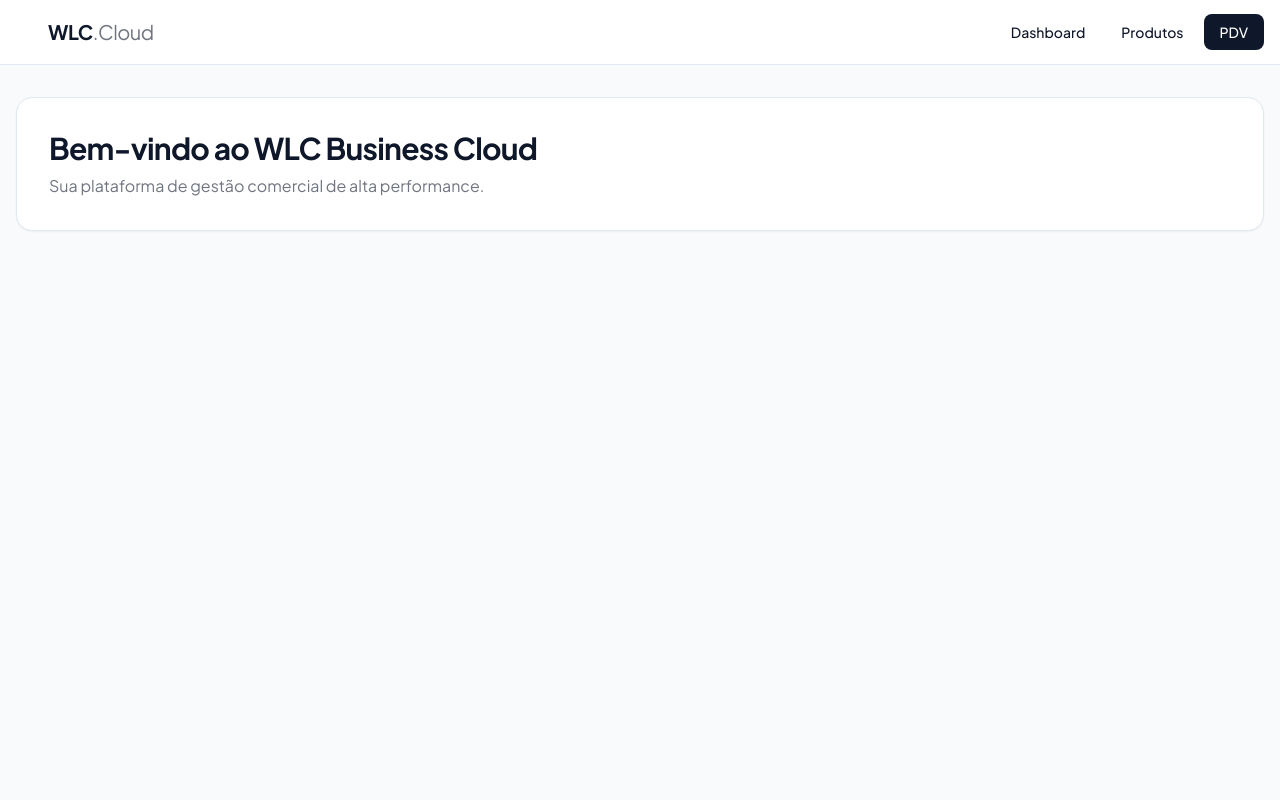
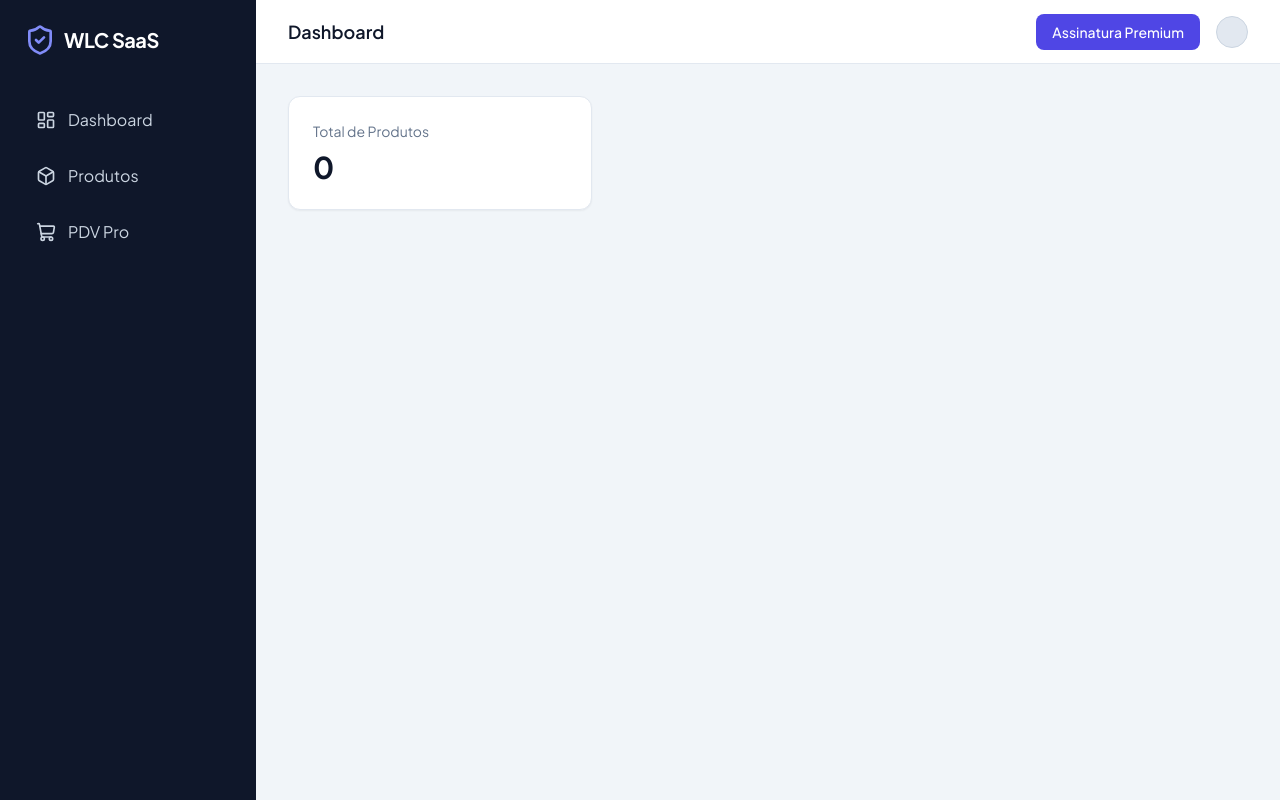
Before and after one commit to wlcpaim/sistema-profissional, a plain HTML site: page index.html in a window 1280 px wide. Drawn offline with nearby package versions, Linux system fonts and the light colour scheme.

Commit message:
Transformação para layout de Dashboard SaaS moderno. Inclui Sidebar lateral, estrutura de navegação centralizada, design System aprimorado e estados de interface (vazio/carregado).

```diff
--- a/index.html
+++ b/index.html
@@ -3,7 +3,7 @@
 <head>
     <meta charset="UTF-8">
     <meta name="viewport" content="width=device-width, initial-scale=1.0">
-    <title>WLC Business Cloud</title>
+    <title>WLC SaaS Control | Dashboard</title>
     <script src="https://cdn.tailwindcss.com"></script>
     <script src="https://unpkg.com/lucide@latest"></script>
     <link href="https://fonts.googleapis.com/css2?family=Plus+Jakarta+Sans:wght@400;500;600;700&display=swap" rel="stylesheet">
@@ -12,11 +12,8 @@
             theme: {
                 extend: {
                     colors: {
-                        primary: { DEFAULT: '#0f172a', hover: '#1e293b' },
-                        surface: '#ffffff',
-                        background: '#f8fafc',
-                        text: { DEFAULT: '#0f172a', muted: '#64748b' },
-                        border: '#e2e8f0'
+                        indigo: { 600: '#4f46e5' },
+                        slate: { 900: '#0f172a', 800: '#1e293b', 100: '#f1f5f9' },
                     },
                     fontFamily: { sans: ['Plus Jakarta Sans', 'sans-serif'] }
                 }
@@ -24,30 +21,46 @@
         }
     </script>
 </head>
-<body class="bg-background text-text font-sans">
-    <div id="app" class="min-h-screen">
-        <header class="border-b border-border bg-surface sticky top-0 z-10">
-            <div class="max-w-7xl mx-auto px-4 h-16 flex items-center justify-between">
-                <div class="flex items-center gap-2">
-                    <i data-lucide="layout-dashboard" class="w-6 h-6 text-primary"></i>
-                    <h1 class="font-bold text-xl tracking-tight">WLC<span class="text-text/60 font-normal">.Cloud</span></h1>
+<body class="bg-slate-100 text-slate-900 font-sans">
+
+    <div class="flex h-screen overflow-hidden">
+        <!-- Sidebar -->
+        <aside class="w-64 bg-slate-900 text-white p-6 flex flex-col hidden md:flex">
+            <div class="flex items-center gap-2 mb-10">
+                <i data-lucide="shield-check" class="w-8 h-8 text-indigo-400"></i>
+                <span class="text-xl font-bold tracking-tight text-white">WLC SaaS</span>
             </div>
-                <nav class="flex items-center gap-1">
-                    <button onclick="App.router.push('dashboard')" class="px-4 py-2 text-sm font-medium rounded-lg hover:bg-background transition-colors">Dashboard</button>
-                    <button onclick="App.router.push('products')" class="px-4 py-2 text-sm font-medium rounded-lg hover:bg-background transition-colors">Produtos</button>
-                    <button onclick="App.router.push('pos')" class="px-4 py-2 text-sm font-medium rounded-lg bg-primary text-white hover:bg-primary-hover transition-colors">PDV</button>
+            <nav class="flex-1 space-y-2">
+                <button onclick="App.router.push('dashboard')" class="w-full flex items-center gap-3 p-3 rounded-lg hover:bg-slate-800 transition-all text-slate-300 hover:text-white">
+                    <i data-lucide="layout-dashboard" class="w-5 h-5"></i> Dashboard
+                </button>
+                <button onclick="App.router.push('products')" class="w-full flex items-center gap-3 p-3 rounded-lg hover:bg-slate-800 transition-all text-slate-300 hover:text-white">
+                    <i data-lucide="box" class="w-5 h-5"></i> Produtos
+                </button>
+                <button onclick="App.router.push('pos')" class="w-full flex items-center gap-3 p-3 rounded-lg hover:bg-slate-800 transition-all text-slate-300 hover:text-white">
+                    <i data-lucide="shopping-cart" class="w-5 h-5"></i> PDV Pro
+                </button>
             </nav>
+        </aside>
+
+        <!-- Main Content -->
+        <main class="flex-1 flex flex-col h-full overflow-hidden">
+            <!-- Topbar -->
+            <header class="bg-white border-b border-slate-200 h-16 flex items-center justify-between px-8">
+                <h2 id="pageTitle" class="text-lg font-semibold capitalize">Dashboard</h2>
+                <div class="flex items-center gap-4">
+                    <button class="bg-indigo-600 text-white px-4 py-2 rounded-lg text-sm font-medium hover:bg-indigo-700 transition">Assinatura Premium</button>
+                    <div class="w-8 h-8 rounded-full bg-slate-200 border border-slate-300"></div>
                 </div>
             </header>
-        <main class="max-w-7xl mx-auto px-4 py-8" id="content">
-            <div class="space-y-6">
-                <div class="bg-surface p-8 rounded-2xl border border-border shadow-sm">
-                    <h2 class="text-3xl font-bold tracking-tight">Bem-vindo ao WLC Business Cloud</h2>
-                    <p class="text-text/60 mt-2">Sua plataforma de gestão comercial de alta performance.</p>
-                </div>
+
+            <!-- Scrollable Content -->
+            <div id="content" class="flex-1 overflow-auto p-8">
+                <!-- Conteúdo Injetado via App.render -->
             </div>
         </main>
     </div>
+
     <script>
         const wlcDb = {
             data: JSON.parse(localStorage.getItem('wlc_db') || '{}'),
@@ -74,41 +87,43 @@
             router: {
                 push: (page) => {
                     const content = document.getElementById('content');
+                    document.getElementById('pageTitle').innerText = page.replace('-', ' ');
                     content.innerHTML = App.render[page] ? App.render[page]() : '<p>Página não encontrada.</p>';
                     lucide.createIcons();
                 }
             },
             render: {
                 dashboard: () => `
-                    <h2 class="text-2xl font-bold">Dashboard</h2>
-                    <div class="grid grid-cols-1 md:grid-cols-3 gap-6 mt-6">
-                        <div class="p-6 bg-surface border border-border rounded-xl shadow-sm">
-                            <p class="text-text/60 text-sm">Total de Produtos</p>
-                            <p class="text-3xl font-bold mt-1">${ProductService.list().length}</p>
+                    <div class="grid grid-cols-1 lg:grid-cols-3 gap-6">
+                        <div class="bg-white p-6 rounded-xl border border-slate-200 shadow-sm">
+                            <p class="text-slate-500 text-sm">Total de Produtos</p>
+                            <p class="text-3xl font-bold mt-2">${ProductService.list().length}</p>
                         </div>
                     </div>
                 `,
-                products: () => \`
-                    <div class="flex justify-between items-center mb-8">
-                        <h2 class="text-2xl font-bold">Gestão de Produtos</h2>
-                        <div class="flex gap-3">
-                            <input id="prodName" placeholder="Nome do produto" class="border border-border px-4 py-2 rounded-lg focus:ring-2 focus:ring-primary outline-none transition-all">
-                            <input id="prodPrice" type="number" placeholder="Preço (R$)" class="border border-border px-4 py-2 rounded-lg focus:ring-2 focus:ring-primary outline-none transition-all">
-                            <button onclick="App.actions.addProduct()" class="bg-primary text-white px-6 py-2 rounded-lg hover:bg-primary-hover transition-colors font-medium">Salvar</button>
+                products: () => `
+                    <div class="bg-white p-6 rounded-xl border border-slate-200 shadow-sm">
+                        <div class="flex justify-between items-center mb-6">
+                            <h3 class="font-bold text-lg">Catálogo de Produtos</h3>
+                            <div class="flex gap-2">
+                                <input id="prodName" placeholder="Nome" class="border border-slate-200 rounded-lg px-3 py-2 text-sm focus:outline-none focus:ring-2 focus:ring-indigo-500">
+                                <input id="prodPrice" type="number" placeholder="R$" class="border border-slate-200 rounded-lg px-3 py-2 text-sm w-24 focus:outline-none focus:ring-2 focus:ring-indigo-500">
+                                <button onclick="App.actions.addProduct()" class="bg-slate-900 text-white px-4 py-2 rounded-lg text-sm font-medium hover:bg-slate-800">Adicionar</button>
                             </div>
                         </div>
-                    <div class="bg-surface border border-border rounded-xl shadow-sm overflow-hidden">
+                        <div class="border-t border-slate-100">
                             ${ProductService.list().length === 0
-                            ? '<div class="p-12 text-center text-text/60">Nenhum produto cadastrado.</div>'
+                                ? '<div class="py-16 text-center text-slate-400">Nenhum produto cadastrado até o momento.</div>'
                                 : ProductService.list().map(p => `
-                                <div class="flex justify-between p-4 border-b border-border last:border-0 hover:bg-background transition-colors">
-                                    <span class="font-medium">${p.name}</span>
-                                    <span class="text-primary font-bold">R$ ${p.price.toFixed(2)}</span>
+                                    <div class="flex justify-between items-center py-4 border-b border-slate-100 hover:bg-slate-50 px-2 transition-colors">
+                                        <div class="font-medium text-slate-800">${p.name}</div>
+                                        <div class="text-indigo-600 font-semibold font-mono text-sm bg-indigo-50 px-3 py-1 rounded-full">R$ ${p.price.toFixed(2)}</div>
                                     </div>
                                 `).join('')}
                         </div>
-                \`,
-                pos: () => \`<h2 class="text-2xl font-bold">PDV</h2><p class="text-text/60 mt-4">Em desenvolvimento.</p>\`
+                    </div>
+                `,
+                pos: () => '<div class="text-center py-20 text-slate-500 italic">Módulo de PDV em processo de implementação de alta latência.</div>'
             },
             actions: {
                 addProduct: () => {
@@ -121,7 +136,9 @@
                 }
             }
         };
-        lucide.createIcons();
+
+        // Init
+        App.router.push('dashboard');
     </script>
 </body>
 </html>
```
Lines whose indentation alone changed are shown as unchanged.
